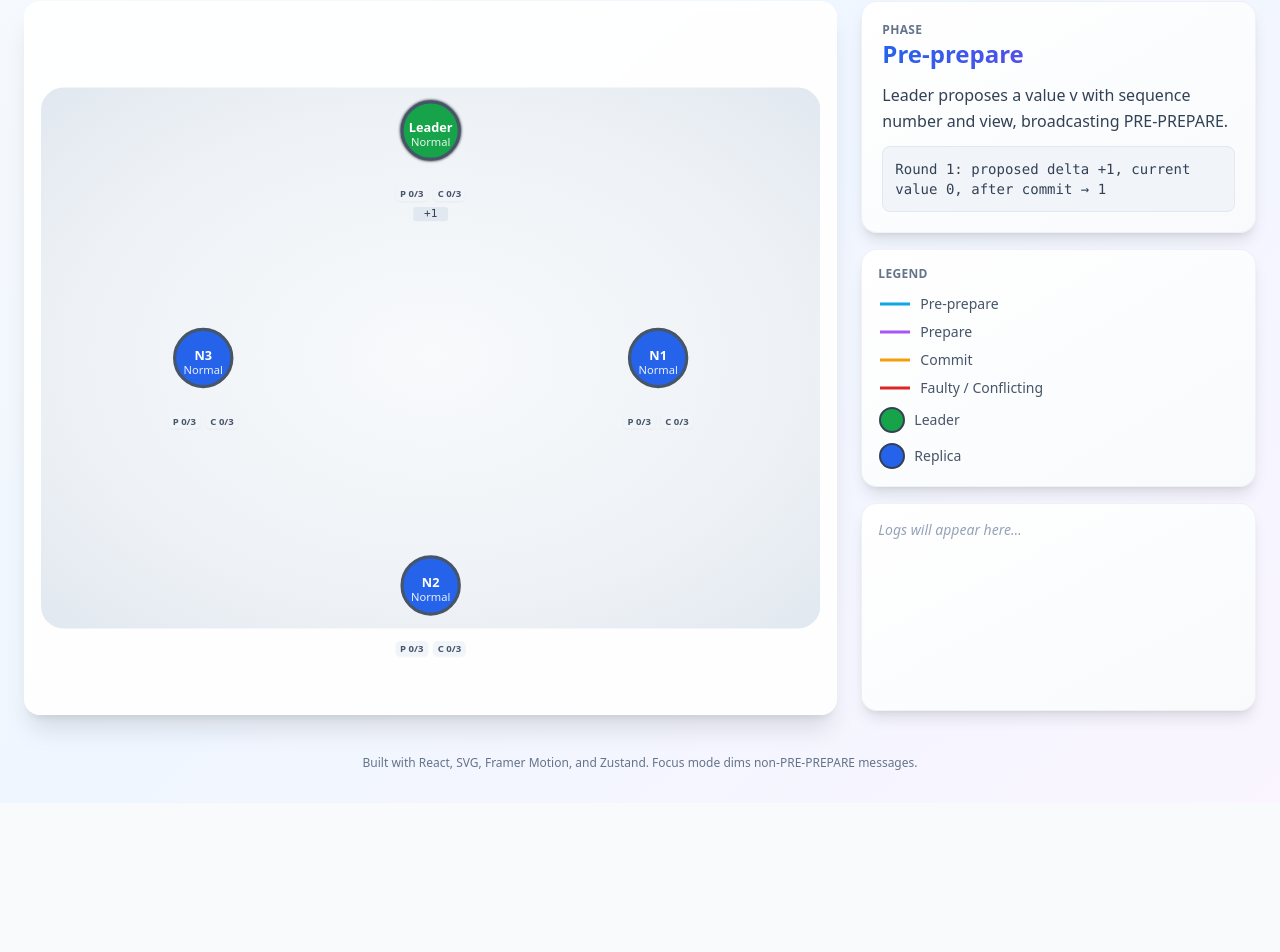
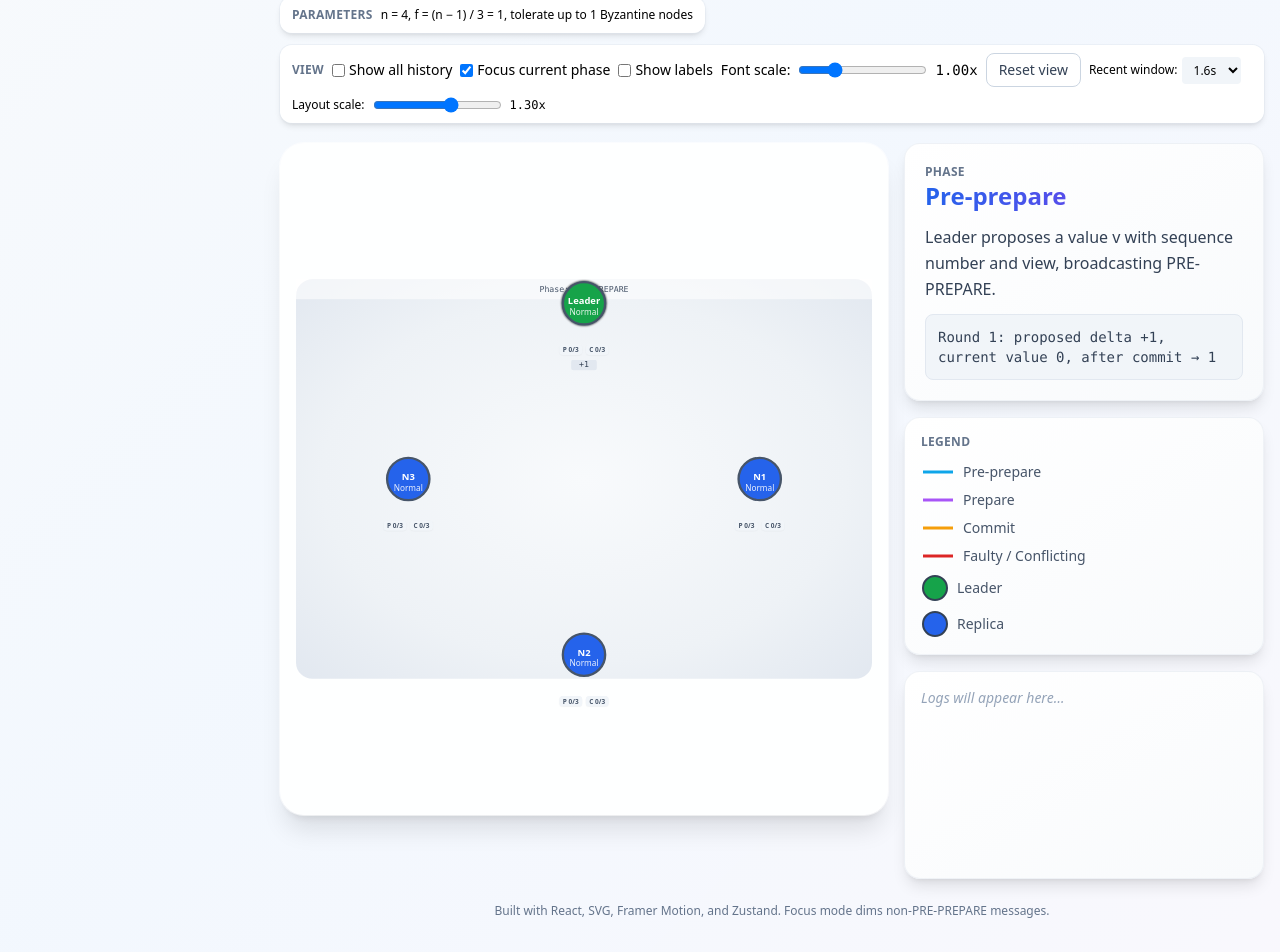
Before and after one commit to smallyunet/pbft-visualizer, a React (Vite) app: page / in a window 1280 px wide. Shown: the part 297-1249 px from the top of the page. Before the commit the page ends 1100 px from the top, so only its background shows below. Built offline with nearby package versions, Linux system fonts and the light colour scheme.

Commit message:
change by codex max

```diff
--- a/src/App.tsx
+++ b/src/App.tsx
@@ -46,7 +46,7 @@ export default function App(): React.ReactElement {
 	const size = { w: 980, h: 680 };
 	const center = { x: size.w / 2, y: size.h / 2 };
 	// Increase base radial distance to accommodate larger node visuals
-	const positions = useMemo(() => radialPositions(nodes.length, center.x, center.y, Math.round(220 * layoutScale)), [nodes.length, layoutScale]);
+	const positions = useMemo(() => radialPositions(nodes.length, center.x, center.y, Math.round(230 * layoutScale)), [nodes.length, layoutScale]);
 	const visibleTimeline = useMemo(
 		() => {
 			if (showHistory) return timeline;
@@ -58,20 +58,34 @@ export default function App(): React.ReactElement {
 
 
 	return (
-	<div className="min-h-screen p-6 bg-gradient-to-br from-slate-50 via-blue-50 to-purple-50" style={{ fontSize: `${fontScale * 16}px` }}>
-			<div className="max-w-7xl mx-auto flex flex-col gap-6">
-				<header className="flex items-end justify-between gap-6 animate-fade-in">
+	<div className="min-h-screen bg-gradient-to-br from-slate-50 via-blue-50/60 to-purple-50/40" style={{ fontSize: `${fontScale * 16}px` }}>
+			<div className="max-w-7xl mx-auto px-4 py-6 lg:py-8">
+				<div className="grid gap-6 lg:grid-cols-[240px_1fr]">
+					<aside className="hidden lg:flex flex-col gap-4 sticky top-6 self-start">
+						<div className="bg-white/90 backdrop-blur-md rounded-2xl shadow-lg ring-1 ring-white/50 p-4">
+							<h1 className="text-3xl font-bold leading-tight bg-gradient-to-r from-blue-600 to-purple-600 bg-clip-text text-transparent">PBFT<br />Visualizer</h1>
+							<p className="text-slate-600 mt-2 text-sm leading-relaxed">Interactive, teaching-oriented animation of Pre‑prepare → Prepare → Commit. Use the controls to step through or auto-play.</p>
+						</div>
+					</aside>
+
+					<div className="flex flex-col gap-5">
+						<header className="flex flex-col gap-3 animate-fade-in">
+							<div className="flex flex-col sm:flex-row sm:items-end sm:justify-between gap-3">
 								<div>
-						<h1 className="text-3xl font-bold bg-gradient-to-r from-blue-600 to-purple-600 bg-clip-text text-transparent">PBFT Visualizer</h1>
-						<div className="text-slate-600 mt-1">Interactive, teaching‑oriented animation of Pre‑prepare → Prepare → Commit</div>
+									<div className="inline-flex items-center gap-2 px-3 py-1 rounded-full bg-white/80 text-xs font-semibold text-slate-600 ring-1 ring-white/70 shadow-sm">Teaching Mode</div>
+									<h2 className="text-2xl sm:text-3xl font-bold bg-gradient-to-r from-blue-600 to-purple-600 bg-clip-text text-transparent mt-2">Practical PBFT timeline</h2>
+									<div className="text-slate-600 mt-1 text-sm">Track messages, thresholds, and faulty behavior across rounds.</div>
 								</div>
+							</div>
+							<div className="sticky top-4 z-20">
 								<ControlPanel />
+							</div>
 						</header>
 
 
-				<main className="grid grid-cols-3 gap-6">
-					<section className="col-span-2 bg-white/90 backdrop-blur-sm rounded-2xl shadow-xl border border-white/20 p-4 transition-all duration-300 hover:shadow-2xl">
-						<svg viewBox={`0 0 ${size.w} ${size.h}`} className="w-full h-[680px]">
+						<main className="grid gap-4 lg:grid-cols-[minmax(0,1fr)_360px] items-start">
+							<section className="bg-white/90 backdrop-blur-sm rounded-3xl shadow-xl ring-1 ring-white/60 p-4">
+								<svg viewBox={`0 0 ${size.w} ${size.h}`} className="w-full h-[640px]">
 												{/* Reusable arrowhead marker */}
 							<defs>
 								<marker id="arrowhead" markerWidth="13" markerHeight="9" refX="13" refY="4.5" orient="auto">
@@ -110,8 +124,12 @@ export default function App(): React.ReactElement {
 								</radialGradient>
 							</defs>
 
-							{/* Background shape */}
+												{/* Background shape and subtle phase banner */}
 												<rect x={0} y={0} width={size.w} height={size.h} rx={28} className="viz-bg" />
+												<g>
+													<rect x={0} y={0} width={size.w} height={34} className="fill-white/60" />
+													<text x={size.w/2} y={22} textAnchor="middle" className="font-mono text-sm fill-slate-600">Phase: {phase.toUpperCase()}</text>
+												</g>
 
 
 							{/* Edges/messages (remount on sceneKey change) */}
@@ -146,19 +164,21 @@ export default function App(): React.ReactElement {
 					</section>
 
 
-					<aside className="col-span-1 flex flex-col gap-4">
+							<aside className="flex flex-col gap-4">
 								<ExplanationBox />
+								<ConsensusProgress />
 								<Legend />
-						<ConsensusProgress />
 								<LogPanel />
 							</aside>
 						</main>
 
 
-				<footer className="text-center text-xs text-slate-500 pt-4 pb-2 animate-fade-in">
+						<footer className="text-center text-xs text-slate-500 pt-1 pb-2 animate-fade-in">
 							Built with React, SVG, Framer Motion, and Zustand. Focus mode dims non‑{phase.toUpperCase()} messages.
 						</footer>
 					</div>
 				</div>
+			</div>
+		</div>
 	);
 }
--- a/src/components/ConsensusProgress.tsx
+++ b/src/components/ConsensusProgress.tsx
@@ -1,23 +1,24 @@
 import React, { useMemo } from 'react';
 import { usePbftStore } from '../store/pbftStore';
-import type { PbftState, RenderedMessage } from '../store/pbftStore';
+import type { PbftState } from '../store/pbftStore';
 import { shallow } from 'zustand/shallow';
 
 // Progress bar showing matching (non-conflicting) messages collected toward 2f+1 threshold.
 export default function ConsensusProgress(): React.ReactElement | null {
-  const { timeline, phase, f, expectedPayload } = usePbftStore(
-    (s: PbftState) => ({ timeline: s.timeline, phase: s.phase, f: s.f, expectedPayload: s.expectedPayload }),
+  const { phase, f, nodeStats, nodes } = usePbftStore(
+    (s: PbftState) => ({ phase: s.phase, f: s.f, nodeStats: s.nodeStats, nodes: s.nodes }),
     shallow
   );
   const needed = 2 * f + 1;
 
+  const healthy = useMemo(() => nodeStats.filter((_, idx) => nodes[idx]?.state !== 'faulty'), [nodeStats, nodes]);
   const prepareCount = useMemo(
-    () => timeline.filter((m: RenderedMessage) => m.kind === 'prepare' && !m.conflicting && m.payload === expectedPayload).length,
-    [timeline, expectedPayload]
+    () => (healthy.length ? Math.min(...healthy.map((st) => st.prepare)) : 0),
+    [healthy]
   );
   const commitCount = useMemo(
-    () => timeline.filter((m: RenderedMessage) => m.kind === 'commit' && !m.conflicting && m.payload === expectedPayload).length,
-    [timeline, expectedPayload]
+    () => (healthy.length ? Math.min(...healthy.map((st) => st.commit)) : 0),
+    [healthy]
   );
 
   const current = phase === 'prepare' ? prepareCount : phase === 'commit' ? commitCount : 0;
@@ -28,8 +29,9 @@ export default function ConsensusProgress(): React.ReactElement | null {
     <div className="bg-gradient-to-br from-white to-slate-50 rounded-2xl shadow-lg border border-slate-200/50 p-4 transition-all duration-300 hover:shadow-xl">
       <div className="uppercase tracking-wide text-slate-500 font-semibold text-xs mb-2">Threshold</div>
       <div className="mb-2 text-slate-700 text-sm font-medium">Collected {current} / {needed} {phase === 'prepare' ? 'PREPARE' : 'COMMIT'} messages (need 2f+1)</div>
-      <div className="progress-bg w-full h-4 rounded-full overflow-hidden">
+      <div className="progress-bg w-full h-4 rounded-full overflow-hidden relative">
         <div className="progress-fill h-4" style={{ width: pct + '%' }} />
+        <div className="absolute inset-0 flex items-center justify-center text-[11px] font-mono text-slate-700/80 select-none">{Math.round(pct)}%</div>
       </div>
     </div>
   );
--- a/src/components/ExplanationBox.tsx
+++ b/src/components/ExplanationBox.tsx
@@ -1,11 +1,11 @@
 import React, { useMemo } from 'react';
 import { usePbftStore } from '../store/pbftStore';
-import type { PbftState, RenderedMessage } from '../store/pbftStore';
+import type { PbftState } from '../store/pbftStore';
 import { shallow } from 'zustand/shallow';
 
 
 export default function ExplanationBox(): React.ReactElement {
-  const { phase, explanation, f, round, value, nextIncrement, expectedPayload, timeline } = usePbftStore(
+  const { phase, explanation, f, round, value, nextIncrement, expectedPayload, nodeStats, nodes } = usePbftStore(
     (s: PbftState) => ({
       phase: s.phase,
       explanation: s.explanation,
@@ -14,14 +14,22 @@ export default function ExplanationBox(): React.ReactElement {
       value: s.value,
       nextIncrement: s.nextIncrement,
       expectedPayload: s.expectedPayload,
-      timeline: s.timeline,
+      nodeStats: s.nodeStats,
+      nodes: s.nodes,
     }),
     shallow
   );
   const title = phase === 'pre-prepare' ? 'Pre‑prepare' : phase === 'prepare' ? 'Prepare' : 'Commit';
   const needed = 2 * f + 1;
-  const prepareCollected = useMemo(() => timeline.filter((m: RenderedMessage) => m.kind === 'prepare' && !m.conflicting && m.payload === expectedPayload).length, [timeline, expectedPayload]);
-  const commitCollected = useMemo(() => timeline.filter((m: RenderedMessage) => m.kind === 'commit' && !m.conflicting && m.payload === expectedPayload).length, [timeline, expectedPayload]);
+  const healthy = useMemo(() => nodeStats.filter((_, idx) => nodes[idx]?.state !== 'faulty'), [nodeStats, nodes]);
+  const prepareCollected = useMemo(() => {
+    if (!healthy.length) return 0;
+    return Math.min(...healthy.map((st) => st.prepare));
+  }, [healthy]);
+  const commitCollected = useMemo(() => {
+    if (!healthy.length) return 0;
+    return Math.min(...healthy.map((st) => st.commit));
+  }, [healthy]);
   const currentCollected = phase === 'prepare' ? prepareCollected : phase === 'commit' ? commitCollected : 0;
   const remaining = Math.max(0, needed - currentCollected);
   return (
@@ -31,7 +39,7 @@ export default function ExplanationBox(): React.ReactElement {
   <p className="text-slate-700 leading-relaxed text-base">{explanation}</p>
       {phase !== 'pre-prepare' && (
         <div className="mt-4 p-3 bg-blue-50 rounded-lg text-sm text-slate-700 font-mono border border-blue-200">
-          Need 2f + 1 = {needed} matching {phase === 'prepare' ? 'PREPARE' : 'COMMIT'} messages (f = {f}). Collected {currentCollected}/{needed}{remaining > 0 ? ` (need ${remaining} more)` : ' ✓ threshold met'}
+          Need 2f + 1 = {needed} matching {phase === 'prepare' ? 'PREPARE' : 'COMMIT'} messages (counts local vote, f = {f}). Collected {currentCollected}/{needed}{remaining > 0 ? ` (need ${remaining} more)` : ' ✓ threshold met'}
         </div>
       )}
       <div className="mt-3 p-3 bg-slate-100 rounded-lg text-sm text-slate-700 font-mono border border-slate-200">
--- a/src/components/Node.tsx
+++ b/src/components/Node.tsx
@@ -76,6 +76,19 @@ export default function Node({ node, x, y }: NodeProps) {
           />
         </>
       )}
+      {/* One-off celebration ring when reaching prepared/committed for the first time */}
+      {(status === 'prepared' || status === 'committed') && (
+        <motion.circle
+          key={`celebrate-${status}`}
+          cx={0}
+          cy={0}
+          r={36}
+          className={`fill-transparent ${status === 'committed' ? 'stroke-amber-500/70' : 'stroke-purple-500/70'} stroke-[3px]`}
+          initial={{ r: 36, opacity: 0.9 }}
+          animate={{ r: 74, opacity: 0 }}
+          transition={{ duration: 0.9, ease: 'easeOut' }}
+        />
+      )}
       <text x={0} y={2} textAnchor="middle" className="fill-white font-bold text-base select-none">
         {node.role === 'leader' ? 'Leader' : `N${node.id}`}
       </text>
@@ -99,8 +112,8 @@ export default function Node({ node, x, y }: NodeProps) {
         </foreignObject>
       )}
       {/* Per-node counts: PREP/COM towards 2f+1 */}
-      <foreignObject x={-50} y={70} width={100} height={28}>
-        <div className="w-full text-xs leading-tight text-center flex items-center justify-center gap-1.5">
+      <foreignObject x={-54} y={70} width={108} height={30}>
+        <div className="w-full text-[11px] leading-tight text-center flex items-center justify-center gap-1.5">
           <span className={`rounded-md px-1.5 py-0.5 shadow-sm font-semibold ${prepClass}`}>P {stats?.prepare ?? 0}/{needed}</span>
           <span className={`rounded-md px-1.5 py-0.5 shadow-sm font-semibold ${commClass}`}>C {stats?.commit ?? 0}/{needed}</span>
         </div>
--- a/src/data/phases.ts
+++ b/src/data/phases.ts
@@ -53,12 +53,21 @@ export const prePrepareScene: Scene = {
   ],
 };
 
-// Prepare phase script (replicas broadcast PREPARE to all). Only scaffolded here.
+// Prepare phase script (all nodes, including leader, broadcast PREPARE to all).
 export const prepareScene: Scene = {
   phase: 'prepare',
   steps: [
     {
       atMs: 0,
+      narration: 'Leader also acts as a replica: it records its own PREPARE vote and multicasts PREPARE for v.',
+      messages: [
+        { id: 'pr-0-1', from: 0, to: 1, kind: 'prepare', payload: 'v' },
+        { id: 'pr-0-2', from: 0, to: 2, kind: 'prepare', payload: 'v' },
+        { id: 'pr-0-3', from: 0, to: 3, kind: 'prepare', payload: 'v' },
+      ],
+    },
+    {
+      atMs: STEP_MS,
       narration: 'Replica n1 broadcasts PREPARE for v to all nodes.',
       messages: [
         { id: 'pr-1', from: 1, to: 0, kind: 'prepare', payload: 'v' },
@@ -67,7 +76,7 @@ export const prepareScene: Scene = {
       ],
     },
     {
-      atMs: STEP_MS,
+      atMs: STEP_MS * 2,
       narration: 'Replica n2 broadcasts PREPARE for v to all nodes.',
       messages: [
         { id: 'pr-4', from: 2, to: 0, kind: 'prepare', payload: 'v' },
@@ -76,7 +85,7 @@ export const prepareScene: Scene = {
       ],
     },
     {
-      atMs: STEP_MS * 2,
+      atMs: STEP_MS * 3,
       narration: 'Replica n3 broadcasts PREPARE for v to all nodes. Replicas collect 2f + 1 matching PREPARE messages.',
       messages: [
         { id: 'pr-7', from: 3, to: 0, kind: 'prepare', payload: 'v' },
@@ -85,33 +94,60 @@ export const prepareScene: Scene = {
       ],
     },
     {
-      atMs: STEP_MS * 3,
-      narration: 'Condition met (2f + 1 PREPARE). System is ready to enter COMMIT phase.',
+      atMs: STEP_MS * 4,
+      narration: 'Condition met (2f + 1 PREPARE including own vote per node). System is ready to enter COMMIT phase.',
       messages: [],
     },
   ],
 };
 
-// Commit phase script (upon 2f + 1 PREPARE, broadcast COMMIT). Only scaffolded here.
+// Commit phase script (upon 2f + 1 PREPARE, each node broadcasts COMMIT).
 export const commitScene: Scene = {
   phase: 'commit',
   steps: [
     {
       atMs: 0,
-      narration: 'Upon collecting 2f + 1 PREPARE for v, replicas broadcast COMMIT to all.',
+      narration: 'Prepared replicas (including leader) broadcast COMMIT to all, counting their own vote locally.',
       messages: [
-        { id: 'cm-1', from: 0, to: 1, kind: 'commit', payload: 'v' },
-        { id: 'cm-2', from: 0, to: 2, kind: 'commit', payload: 'v' },
-        { id: 'cm-3', from: 0, to: 3, kind: 'commit', payload: 'v' },
+        { id: 'cm-0-1', from: 0, to: 1, kind: 'commit', payload: 'v' },
+        { id: 'cm-0-2', from: 0, to: 2, kind: 'commit', payload: 'v' },
+        { id: 'cm-0-3', from: 0, to: 3, kind: 'commit', payload: 'v' },
       ],
     },
     {
       atMs: STEP_MS,
+      narration: 'Replica n1 announces COMMIT for v to all.',
+      messages: [
+        { id: 'cm-1-0', from: 1, to: 0, kind: 'commit', payload: 'v' },
+        { id: 'cm-1-2', from: 1, to: 2, kind: 'commit', payload: 'v' },
+        { id: 'cm-1-3', from: 1, to: 3, kind: 'commit', payload: 'v' },
+      ],
+    },
+    {
+      atMs: STEP_MS * 2,
+      narration: 'Replica n2 announces COMMIT for v to all.',
+      messages: [
+        { id: 'cm-2-0', from: 2, to: 0, kind: 'commit', payload: 'v' },
+        { id: 'cm-2-1', from: 2, to: 1, kind: 'commit', payload: 'v' },
+        { id: 'cm-2-3', from: 2, to: 3, kind: 'commit', payload: 'v' },
+      ],
+    },
+    {
+      atMs: STEP_MS * 3,
+      narration: 'Replica n3 announces COMMIT for v to all. Honest nodes gather 2f + 1 COMMIT messages.',
+      messages: [
+        { id: 'cm-3-0', from: 3, to: 0, kind: 'commit', payload: 'v' },
+        { id: 'cm-3-1', from: 3, to: 1, kind: 'commit', payload: 'v' },
+        { id: 'cm-3-2', from: 3, to: 2, kind: 'commit', payload: 'v' },
+      ],
+    },
+    {
+      atMs: STEP_MS * 4,
       narration: 'Replicas collect 2f + 1 COMMIT messages, locally executing value v (decision).',
       messages: [],
     },
     {
-      atMs: STEP_MS * 2,
+      atMs: STEP_MS * 5,
       narration: 'Consensus achieved for value v. Protocol round complete.',
       messages: [],
     },
--- a/src/store/pbftStore.ts
+++ b/src/store/pbftStore.ts
@@ -16,6 +16,7 @@ export type RenderedMessage = Message & { at: number };
 export type PbftState = {
 	// Simulation clock and phase
 	t: number;
+	phaseStart: number; // absolute time when current phase started (keeps global clock monotonic)
 	phase: Phase;
 	playing: boolean;
 	speed: number; // 0.5, 1, 2
@@ -143,6 +144,7 @@ export const usePbftStore = create<PbftState>((set, get) => {
 
 	return {
 		t: 0,
+		phaseStart: 0,
 		phase: initialPhase,
 		playing: false,
 		speed: pref.speed ?? 1,
@@ -183,21 +185,20 @@ export const usePbftStore = create<PbftState>((set, get) => {
 			const scene = sceneOf(p);
 			set({
 				phase: p,
-				t: 0,
-				timeline: [],
+				phaseStart: get().t,
+				// Keep global clock monotonic; reuse timeline so past edges fade smoothly.
 				playing: false,
 				explanation: scene.steps[0]?.narration ?? '',
-				logs: [],
 				phaseAdvanceDueAt: null,
 				nodeStats: [],
-				sceneKey: get().sceneKey + 1,
 			});
 		},
 
 		resetPhase: () => {
 			const { phase } = get();
 			const scene = sceneOf(phase);
-			set({ t: 0, timeline: [], playing: false, explanation: scene.steps[0]?.narration ?? '', logs: [], phaseAdvanceDueAt: null, sceneKey: get().sceneKey + 1, hoveredNodeId: null });
+			const now = get().t;
+			set({ phaseStart: now, t: now, timeline: [], playing: false, explanation: scene.steps[0]?.narration ?? '', logs: [], phaseAdvanceDueAt: null, sceneKey: get().sceneKey + 1, hoveredNodeId: null, nodeStats: [] });
 		},
 
 		// Reset everything to round 1 and initial phase, preserving node fault selections for experimentation
@@ -205,6 +206,7 @@ export const usePbftStore = create<PbftState>((set, get) => {
 			const scene = sceneOf('pre-prepare');
 			set({
 				t: 0,
+				phaseStart: 0,
 				phase: 'pre-prepare',
 				playing: false,
 				timeline: [],
@@ -226,10 +228,11 @@ export const usePbftStore = create<PbftState>((set, get) => {
 			const { phase, value, nextIncrement, round } = get();
 			if (phase === 'pre-prepare') {
 				const ns = sceneOf('prepare');
+				const now = get().t;
 				set((s) => ({
 					phase: 'prepare',
-					t: 0,
-					timeline: [],
+					phaseStart: now,
+					t: now,
 					explanation: ns.steps[0]?.narration ?? '',
 					logs: [...s.logs, { t: s.t, text: '--> Phase: prepare (skipped)' }],
 					phaseAdvanceDueAt: null,
@@ -239,10 +242,11 @@ export const usePbftStore = create<PbftState>((set, get) => {
 			}
 			if (phase === 'prepare') {
 				const ns = sceneOf('commit');
+				const now = get().t;
 				set((s) => ({
 					phase: 'commit',
-					t: 0,
-					timeline: [],
+					phaseStart: now,
+					t: now,
 					explanation: ns.steps[0]?.narration ?? '',
 					logs: [...s.logs, { t: s.t, text: '--> Phase: commit (skipped)' }],
 					phaseAdvanceDueAt: null,
@@ -265,15 +269,17 @@ export const usePbftStore = create<PbftState>((set, get) => {
 		togglePlay: () => set((s) => ({ playing: !s.playing })),
 
 		step: (ms = 300) => {
-			const { t, phase, autoAdvance, phaseAdvanceDueAt, phaseDelayMs, expectedPayload } = get();
+			const { t, phase, autoAdvance, phaseAdvanceDueAt, phaseDelayMs, expectedPayload, phaseStart } = get();
 			const next = t + ms;
 			const scene = sceneOf(phase);
+			const windowStart = t - phaseStart;
+			const windowEnd = next - phaseStart;
 
 			// Gather newly due messages based on timeline clock
 			const due: Message[] = [];
 			scene.steps.forEach((step) => {
 				// Include steps whose atMs falls within (t, next] inclusive of next
-				if (t <= step.atMs && next >= step.atMs) {
+				if (windowStart <= step.atMs && windowEnd >= step.atMs) {
 					due.push(...step.messages);
 					if (step.narration) {
 						set((s) => ({ explanation: step.narration!, logs: [...s.logs, { t: next, text: step.narration! }] }));
@@ -340,7 +346,7 @@ export const usePbftStore = create<PbftState>((set, get) => {
 
 			// Auto-advance to next phase once we've passed the last scheduled step, after an optional pause
 			const lastAt = scene.steps.reduce((max, s) => (s.atMs > max ? s.atMs : max), 0);
-			if (get().playing && autoAdvance && next > lastAt) {
+			if (get().playing && autoAdvance && windowEnd > lastAt) {
 				const np = phase === 'pre-prepare' ? 'prepare' : phase === 'prepare' ? 'commit' : undefined;
 				if (!np) {
 					// End of round (commit complete): update result and schedule next round
@@ -371,12 +377,13 @@ export const usePbftStore = create<PbftState>((set, get) => {
 					const ns = sceneOf(np);
 					set((s) => ({
 						phase: np,
-						t: 0,
-						timeline: [],
+						phaseStart: next,
+						t: next,
+						// Keep timeline so previous phase arrows can fade out smoothly; stats recomputed below.
 						explanation: ns.steps[0]?.narration ?? '',
 						logs: [...s.logs, { t: next, text: `--> Phase: ${np}` }],
 						phaseAdvanceDueAt: null,
-						nodeStats: computeNodeStats({ ...s, timeline: [] }),
+						nodeStats: computeNodeStats({ ...s, timeline: s.timeline, phase: np }),
 					}));
 				}
 			}
@@ -433,7 +440,7 @@ export const usePbftStore = create<PbftState>((set, get) => {
 		},
 
 		startNextRound: () => {
-			const { nextIncrement, round } = get();
+			const { nextIncrement, round, t } = get();
 			const newIncrement = nextIncrement + 1;
 			const newRound = round + 1;
 			const newExpected = `+${newIncrement}`;
@@ -443,13 +450,13 @@ export const usePbftStore = create<PbftState>((set, get) => {
 				nextIncrement: newIncrement,
 				expectedPayload: newExpected,
 				phase: 'pre-prepare',
-				t: 0,
-				timeline: [],
+				phaseStart: t,
+				t,
+				// Keep timeline so last round fades out; new payload prevents stale messages from affecting stats.
 				explanation: scene.steps[0]?.narration ?? '',
 				logs: [...s.logs, { t: s.t, text: `==> Round ${newRound} start. Proposed delta ${newExpected}` }],
 				phaseAdvanceDueAt: null,
 				nodeStats: [],
-				sceneKey: s.sceneKey + 1,
 			}));
 		},
 
@@ -501,14 +508,30 @@ function computeNodeStats(s: Pick<PbftState, 'timeline' | 'expectedPayload' | 'p
 	const needed = 2 * s.f + 1;
 	type Stat = { prepare: number; commit: number; proposed: boolean; status: 'idle' | 'proposed' | 'prepared' | 'committed' };
 	const stats: Stat[] = Array.from({ length: s.n }, () => ({ prepare: 0, commit: 0, proposed: false, status: 'idle' }));
+	// Each node counts its own PREPARE/COMMIT vote once it broadcasts (PBFT counts local vote).
+	const selfPrepare = new Set<number>();
+	const selfCommit = new Set<number>();
+	// Leader originates the value so it is already "proposed" even without a self-addressed PRE-PREPARE.
+	if (stats.length > 0) stats[0].proposed = true;
 	const ok = s.expectedPayload;
 	s.timeline.forEach((m) => {
 		const to = m.to;
 		if (to == null || to < 0 || to >= s.n) return;
 		if (m.kind === 'pre-prepare' && !m.conflicting && (m.payload === ok)) stats[to].proposed = true;
-		if (m.kind === 'prepare' && !m.conflicting && m.payload === ok) stats[to].prepare += 1;
-		if (m.kind === 'commit' && !m.conflicting && m.payload === ok) stats[to].commit += 1;
+		if (m.kind === 'prepare' && !m.conflicting && m.payload === ok) {
+			stats[to].prepare += 1;
+			if (m.from >= 0 && m.from < s.n) {
+				selfPrepare.add(m.from);
+				stats[m.from].proposed = true;
+			}
+		}
+		if (m.kind === 'commit' && !m.conflicting && m.payload === ok) {
+			stats[to].commit += 1;
+			if (m.from >= 0 && m.from < s.n) selfCommit.add(m.from);
+		}
 	});
+	selfPrepare.forEach((id) => { stats[id].prepare += 1; });
+	selfCommit.forEach((id) => { stats[id].commit += 1; });
 	for (let i = 0; i < stats.length; i++) {
 		const st = stats[i];
 		if (s.phase === 'commit') st.status = st.commit >= needed ? 'committed' : st.prepare >= needed ? 'prepared' : st.proposed ? 'proposed' : 'idle';
--- a/src/styles/index.css
+++ b/src/styles/index.css
@@ -102,6 +102,9 @@
   box-shadow: 0 2px 8px rgba(168, 85, 247, 0.4);
 }
 
+/* Subtle top banner fill used in SVG */
+.fill-white\/60 { fill: rgba(255,255,255,0.6); }
+
 /* Button styling for consistent UI */
 .btn {
   @apply px-3 py-1.5 rounded-lg text-sm font-medium transition-all duration-200;
--- a/src/utils/layout.ts
+++ b/src/utils/layout.ts
@@ -12,7 +12,7 @@ export function radialPositions(count: number, cx: number, cy: number, r: number
 }
 
 
-export function pathBetween(a: Point, b: Point): string {
+export function pathBetween(a: Point, b: Point, jitter: number = 0): string {
   // Slight curvature for aesthetics and message readability.
   const mx = (a.x + b.x) / 2;
   const my = (a.y + b.y) / 2;
@@ -21,7 +21,8 @@ export function pathBetween(a: Point, b: Point): string {
   const norm = Math.hypot(dx, dy) || 1;
   const nx = -dy / norm; // perpendicular unit vector
   const ny = dx / norm;
-  const curve = 48; // curvature radius in px (slightly larger for bigger layout)
+  // curvature radius in px with a tiny deterministic jitter to reduce visual overlap among many parallel edges
+  const curve = 48 + jitter;
   const c1x = mx + nx * curve;
   const c1y = my + ny * curve;
   return `M ${a.x} ${a.y} Q ${c1x} ${c1y} ${b.x} ${b.y}`;
```
Also changed, not shown: src/components/MessageArrow.tsx (+11 -5 lines). Lines whose indentation alone changed are shown as unchanged.
